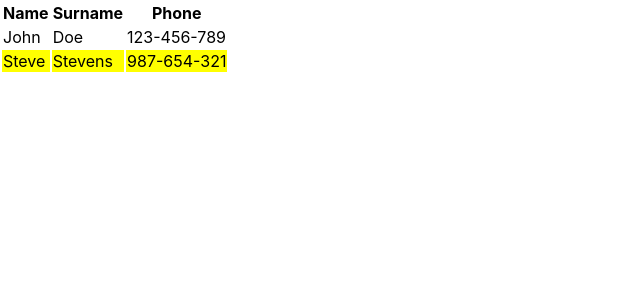
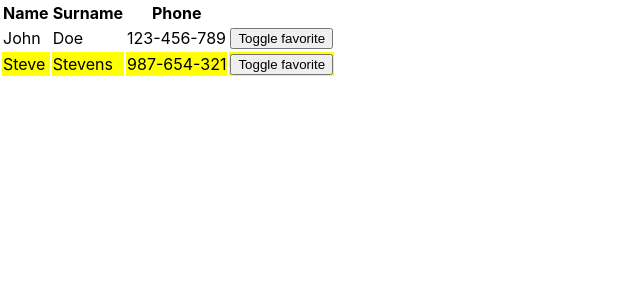
Before and after one commit to domaradzki/react-home-project, a React (Create React App) app: page / in a window 1280 px wide. Shown: the top 300 px of the page, without its empty margins (0-640 px from the left). Built offline with nearby package versions, Linux system fonts and the light colour scheme.

Commit message:
tasks 6 solved

```diff
--- a/src/App.js
+++ b/src/App.js
@@ -37,6 +37,7 @@ class App extends Component {
                 <td>{user.name}</td>
                 <td>{user.surname}</td>
                 <td>{user.phone}</td>
+                <td><button>Toggle favorite</button></td>
               </tr>
             ))}
           </tbody>
```
